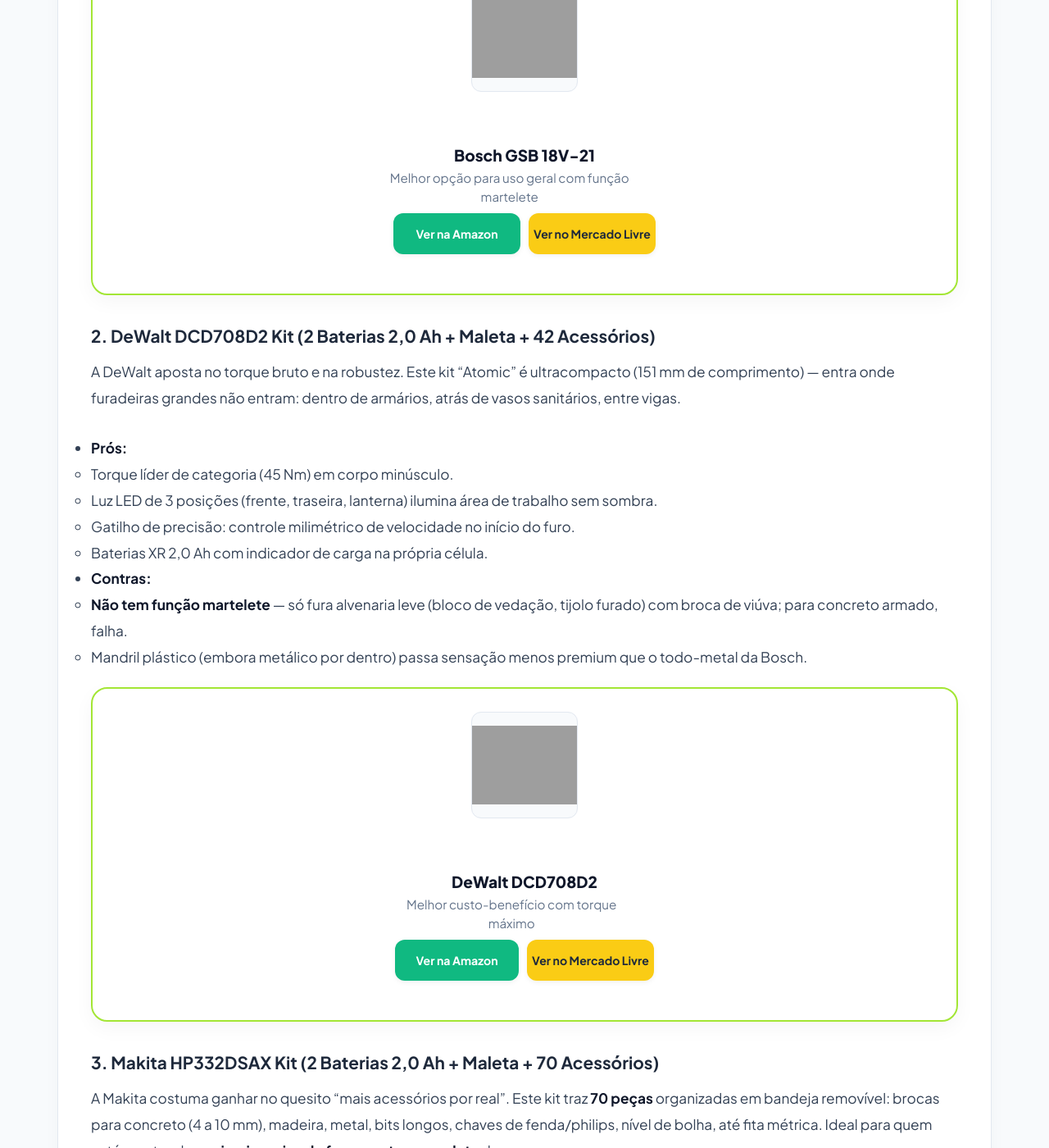
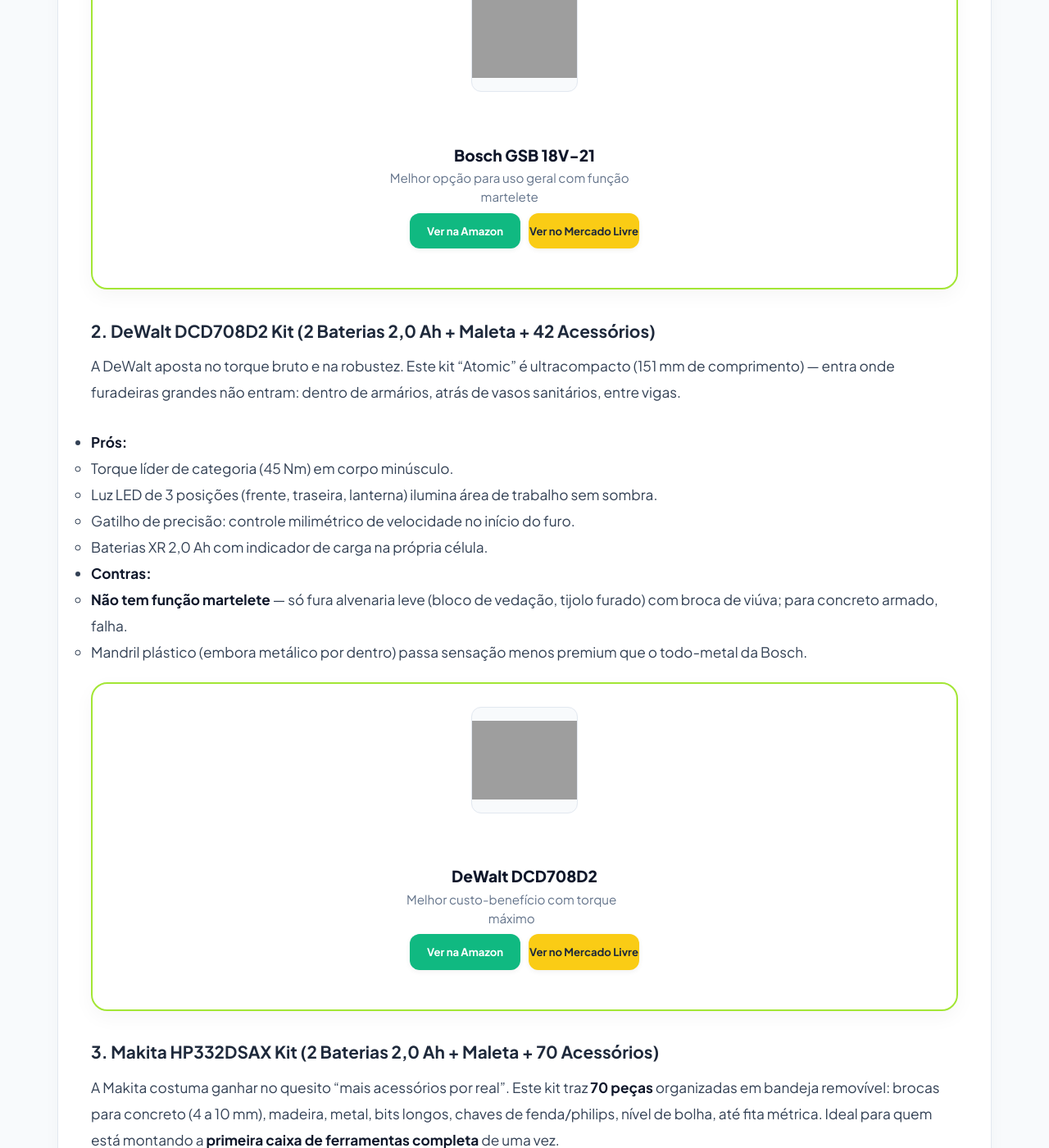
Before and after one commit to membroequipe/SiteReview, a Jekyll site: the page built from _posts/2026-10-25-melhores-parafusadeiras-montagem.md, in a window 1280 px wide and 1400 px high, scrolled down 1973 px. Shown: the whole window at 82% size. Built offline with Jekyll 4.4.1, drawn with Linux system fonts in a browser that asks for light colours; grey boxes are pictures that could not be loaded.

Commit message:
Update style.css

```diff
--- a/assets/css/style.css
+++ b/assets/css/style.css
@@ -571,17 +571,17 @@
     display: inline-flex;
     align-items: center;
     justify-content: center;
-    padding: 0.75rem 0.8rem; /* Reduz ligeiramente o padding lateral para economizar espaço */
+    padding: 0.6rem 0.5rem; /* Reduzimos um pouco o padding horizontal */
     border-radius: var(--radius-md);
     font-weight: 700;
-    font-size: 0.88rem;
+    font-size: 0.82rem;     /* Letra ligeiramente mais compacta para caberem todos */
     text-decoration: none;
     box-shadow: 0 2px 6px rgba(0,0,0,0.06);
     transition: transform 0.2s ease, opacity 0.2s ease;
 
-    /* Ajuste para caberem os 3 lado a lado no desktop */
-    flex: 1 1 100px;
-    max-width: 155px;
+    /* Ajuste certeiro para 3 botões lado a lado no desktop */
+    flex: 1 1 90px;
+    max-width: 135px;
     white-space: nowrap;
 }
 
```
